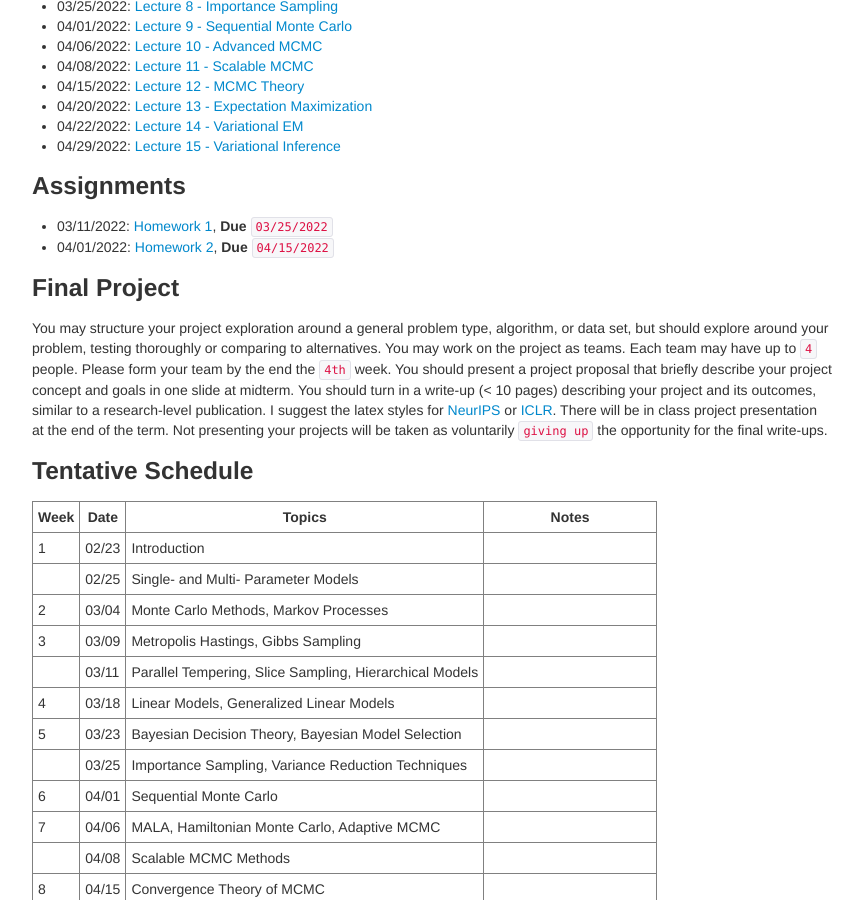
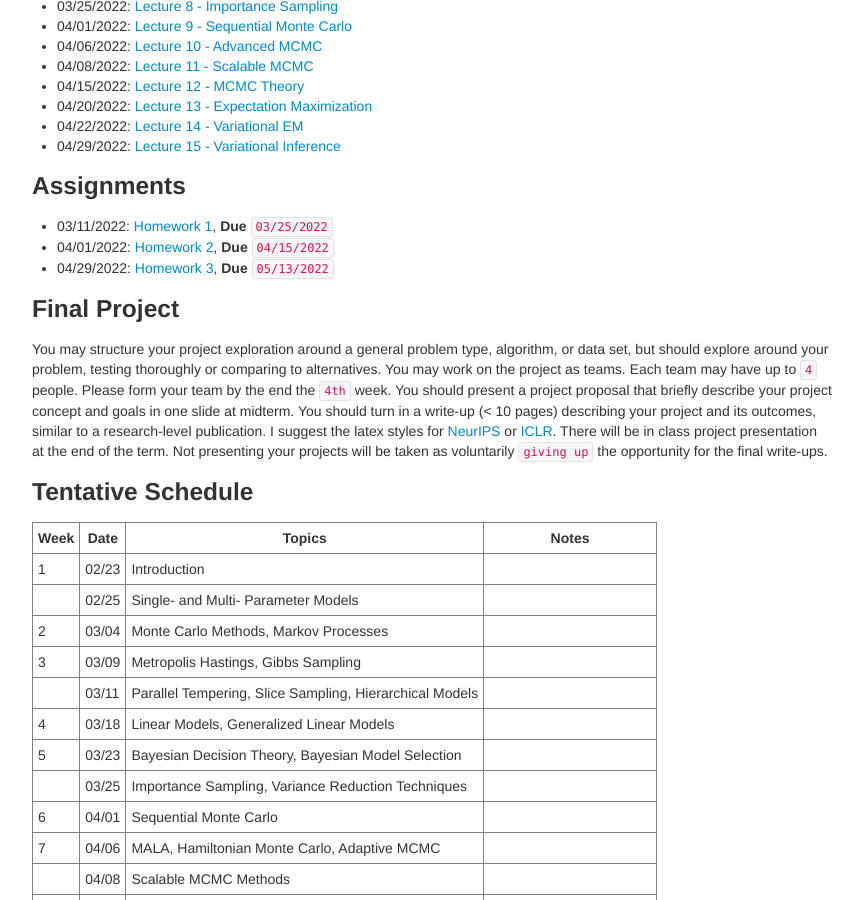
Before and after one commit to zcrabbit/zcrabbit.github.io, a Jekyll site: the page built from courses/btc-s22.md, in a window 1280 px wide and 900 px high, scrolled down 1317 px. Shown: the whole window, without its empty margins (208-1071 px from the left). Built offline with Jekyll 4.4.1, drawn with Linux system fonts in a browser that asks for light colours.

Commit message:
homework 3 out

```diff
--- a/courses/btc-s22.md
+++ b/courses/btc-s22.md
@@ -61,6 +61,7 @@ We will use python during the course. A good Python tutorial is available at <ht
 ### Assignments
 - 03/11/2022: [Homework 1]({{sites.baseurl}}/static/slides/btc_spring22/hw01.pdf), **Due** `03/25/2022`
 - 04/01/2022: [Homework 2]({{sites.baseurl}}/static/slides/btc_spring22/hw02.pdf), **Due** `04/15/2022`
+- 04/29/2022: [Homework 3]({{sites.baseurl}}/static/slides/btc_spring22/hw03.pdf), **Due** `05/13/2022`
 
 
 
```
Also changed, not shown: 3 other files.
